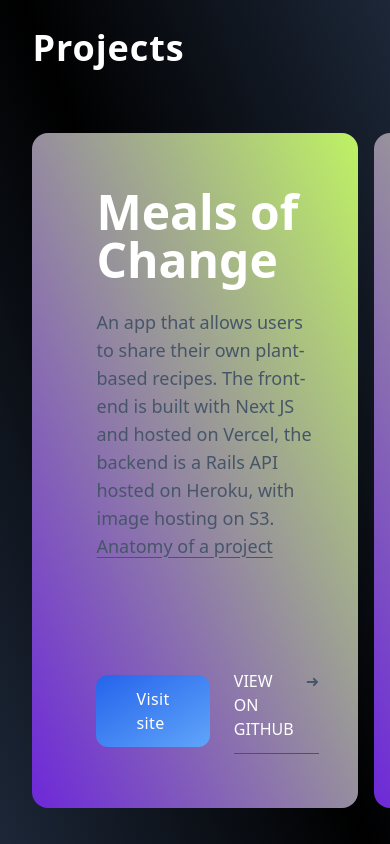
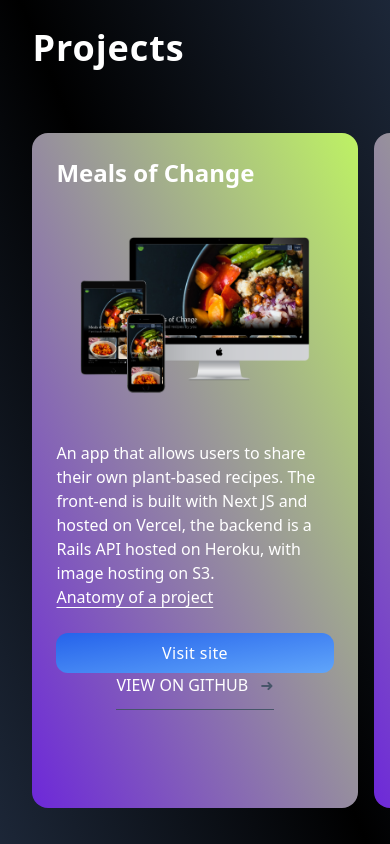
Before and after one commit to jro31/portfolio-v3, a Next.js app: page / in a window 390 px wide. Shown: the part 2780-3624 px from the top of the page. Built offline with nearby package versions, Linux system fonts and the light colour scheme.

Commit message:
First pass at styling project cards for mobile

```diff
--- a/components/homepage-sections/projects/ProjectCard.js
+++ b/components/homepage-sections/projects/ProjectCard.js
@@ -1,9 +1,7 @@
-import Button from '../../ui/navigation/Button';
-import SubtleLink from '../../ui/navigation/SubtleLink';
-import Description from '../../ui/text/Description';
-import Heading from '../../ui/text/Heading';
 import Subtitle from '../../ui/text/Subtitle';
-import Title from '../../ui/text/Title';
+import ProjectDescription from './ProjectDescription';
+import ProjectLinks from './ProjectLinks';
+import ProjectMockup from './ProjectMockup';
 import { blocksFalling, mealsOfChange, wheresJethro } from './Projects';
 
 const ProjectCard = props => {
@@ -43,36 +41,24 @@ const ProjectCard = props => {
   };
 
   return (
-    <div className='snap-start flex h-full bg-gradient-to-bl from-lime-300 to-violet-700 scroll-ml-1/12-screen mr-4 xs:mr-6 md:mr-8 lg:mr-10 min-w-full rounded-2xl min-h-[80vh] lg:min-h-0'>
-      <div className='flex flex-col justify-around basis-1/3 pl-16'>
-        <div className='flex flex-col gap-6'>
-          <Subtitle className=''>{projectInfo().title}</Subtitle>
-          <Description>
-            {projectInfo().description}
-            <br />
-            <a
-              href={projectInfo().anatomyUrl}
-              target='_blank'
-              rel='noreferrer'
-              className='underline underline-offset-4'
-            >
-              Anatomy of a project
-            </a>
-          </Description>
+    <div className='snap-start flex flex-col lg:flex-row h-full bg-gradient-to-bl from-lime-300 to-violet-700 scroll-ml-1/12-screen mr-4 xs:mr-6 md:mr-8 lg:mr-10 min-w-full rounded-2xl min-h-[80vh] lg:min-h-0'>
+      <div className='flex flex-col justify-around basis-1/3 px-6 xs:px-8 2xl:pl-16 2xl:pr-0 py-6 gap-6'>
+        <Subtitle>{projectInfo().title}</Subtitle>
+        <div className='flex lg:hidden p-6'>
+          <ProjectMockup
+            src={projectInfo().imageSrc}
+            alt={projectInfo().title}
+            className='w-full h-full object-contain'
+          />
         </div>
-        <div className='flex justify-center items-center gap-6'>
-          <a href={projectInfo().siteUrl} target='_blank' rel='noreferrer'>
-            <Button>Visit site</Button>
-          </a>
-          <a href={projectInfo().githubUrl} target='_blank' rel='noreferrer'>
-            <SubtleLink underline arrow background='dark'>
-              View on Github
-            </SubtleLink>
-          </a>
-        </div>
+        <ProjectDescription
+          description={projectInfo().description}
+          anatomyUrl={projectInfo().anatomyUrl}
+        />
+        <ProjectLinks siteUrl={projectInfo().siteUrl} githubUrl={projectInfo().githubUrl} />
       </div>
-      <div className='flex items-center basis-2/3 p-6'>
-        <img
+      <div className='hidden lg:flex items-center basis-2/3 p-6'>
+        <ProjectMockup
           src={projectInfo().imageSrc}
           alt={projectInfo().title}
           className='w-full h-full object-contain'
--- /dev/null
+++ b/components/homepage-sections/projects/ProjectDescription.js
@@ -0,0 +1,18 @@
+const ProjectDescription = props => {
+  return (
+    <div className='sm:text-lg lg:text-xl lg:leading-10'>
+      {props.description}
+      <br />
+      <a
+        href={props.anatomyUrl}
+        target='_blank'
+        rel='noreferrer'
+        className='underline underline-offset-4'
+      >
+        Anatomy of a project
+      </a>
+    </div>
+  );
+};
+
+export default ProjectDescription;
--- /dev/null
+++ b/components/homepage-sections/projects/ProjectLinks.js
@@ -0,0 +1,19 @@
+import Button from '../../ui/navigation/Button';
+import SubtleLink from '../../ui/navigation/SubtleLink';
+
+const ProjectLinks = props => {
+  return (
+    <div className='flex flex-col xs:flex-row xs:justify-center items-center xs:gap-2 lg:gap-6 w-full'>
+      <a href={props.siteUrl} target='_blank' rel='noreferrer' className='w-full xs:w-auto'>
+        <Button>Visit site</Button>
+      </a>
+      <a href={props.githubUrl} target='_blank' rel='noreferrer' className='flex items-center'>
+        <SubtleLink underline arrow background='dark'>
+          View on Github
+        </SubtleLink>
+      </a>
+    </div>
+  );
+};
+
+export default ProjectLinks;
--- /dev/null
+++ b/components/homepage-sections/projects/ProjectMockup.js
@@ -0,0 +1,5 @@
+const ProjectMockup = props => {
+  return <img src={props.src} alt={props.alt} className='w-full h-full object-contain' />;
+};
+
+export default ProjectMockup;
--- a/components/ui/navigation/Button.js
+++ b/components/ui/navigation/Button.js
@@ -2,7 +2,7 @@ const Button = props => {
   return (
     <div
       onClick={props.onClick || null}
-      className={`px-10 py-3 rounded-xl bg-gradient-to-br from-blue-600 to-blue-400 hover:from-blue-700 hover:to-blue-500 font-medium tracking-wide ${
+      className={`px-6 xs:px-10 py-2 lg:py-3 rounded-xl bg-gradient-to-br from-blue-600 to-blue-400 hover:from-blue-700 hover:to-blue-500 font-medium tracking-wide text-center xs:text-left w-full ${
         props.className || ''
       }`}
     >
--- a/components/ui/text/Subtitle.js
+++ b/components/ui/text/Subtitle.js
@@ -1,5 +1,5 @@
 const Subtitle = props => {
-  return <h2 className='text-5xl font-semibold'>{props.children}</h2>;
+  return <h2 className='text-2xl 2xl:text-5xl font-semibold'>{props.children}</h2>;
 };
 
 export default Subtitle;
```
